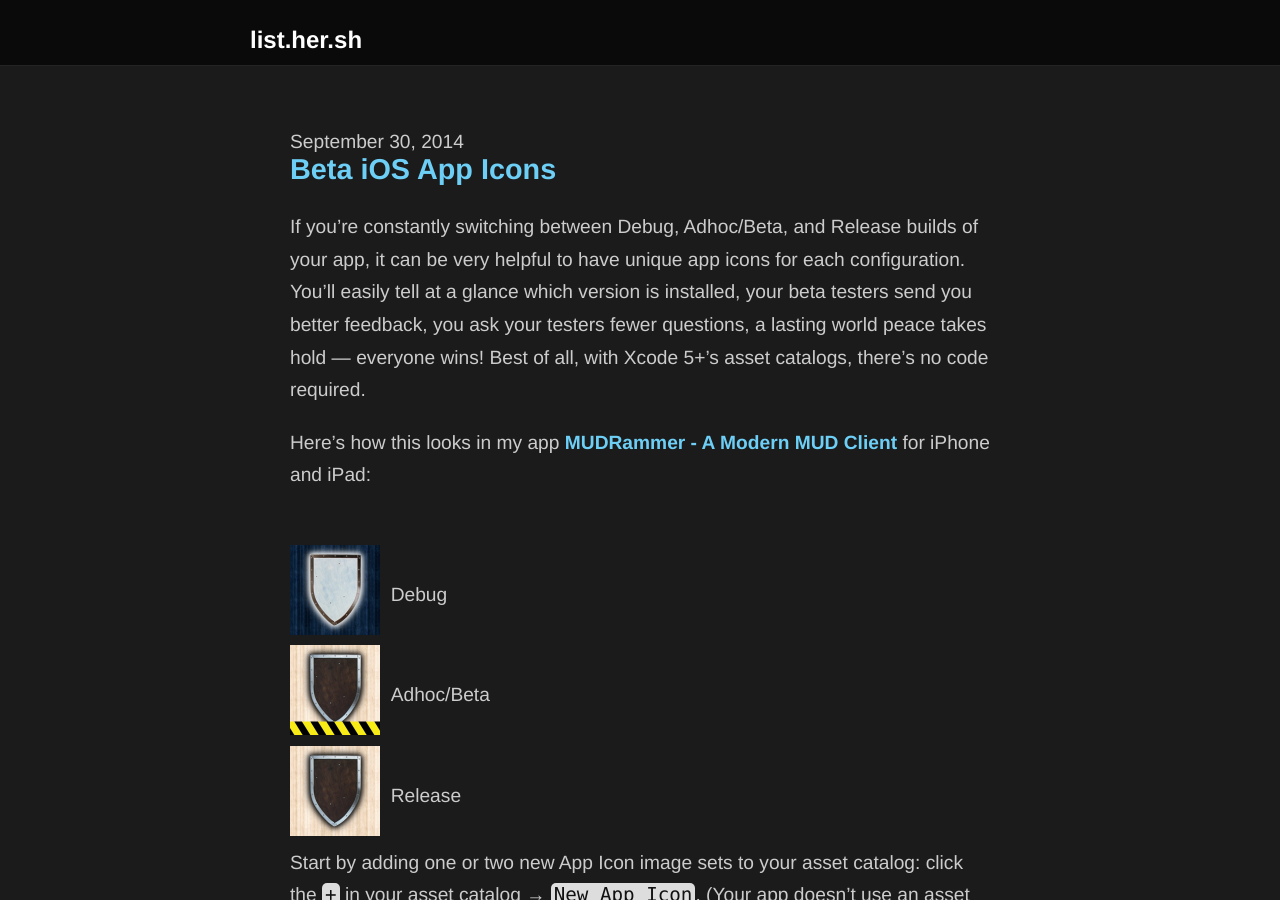
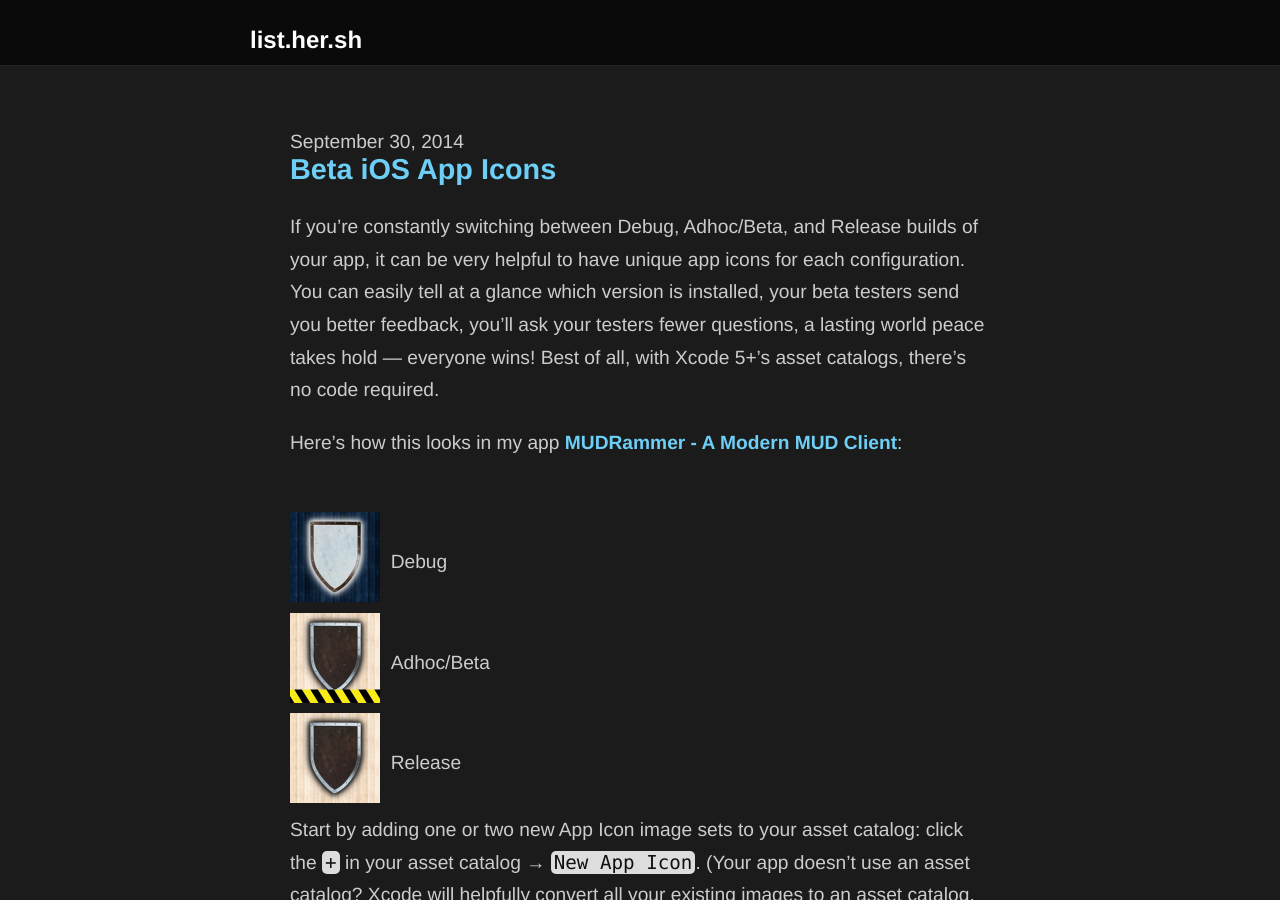
Before and after one commit to jhersh/list.her.sh, a Jekyll site: the page built from _posts/2014-09-30-app-icons.md, in a window 1280 px wide and 900 px high. Built offline with Jekyll 4.4.1, drawn with Linux system fonts in a browser that asks for light colours; Markdown is read by kramdown in place of the engine named in the settings.

Commit message:
ninja edits

```diff
--- a/_posts/2014-09-30-app-icons.md
+++ b/_posts/2014-09-30-app-icons.md
@@ -6,9 +6,9 @@ tags: ios
 permalink: /beta-app-icons
 ---
 
-If you're constantly switching between Debug, Adhoc/Beta, and Release builds of your app, it can be very helpful to have unique app icons for each configuration. You'll easily tell at a glance which version is installed, your beta testers send you better feedback, you ask your testers fewer questions, a lasting world peace takes hold &mdash; everyone wins! Best of all, with Xcode 5+'s asset catalogs, there's no code required.
+If you're constantly switching between Debug, Adhoc/Beta, and Release builds of your app, it can be very helpful to have unique app icons for each configuration. You can easily tell at a glance which version is installed, your beta testers send you better feedback, you'll ask your testers fewer questions, a lasting world peace takes hold &mdash; everyone wins! Best of all, with Xcode 5+'s asset catalogs, there's no code required.
 
-Here's how this looks in my app [MUDRammer - A Modern MUD Client](https://itunes.apple.com/us/app/mudrammer-a-modern-mud-client/id597157072?mt=8) for iPhone and iPad:
+Here's how this looks in my app [MUDRammer - A Modern MUD Client](https://itunes.apple.com/us/app/mudrammer-a-modern-mud-client/id597157072?mt=8):
 
 |  |  |
 |:-|:--|
```
